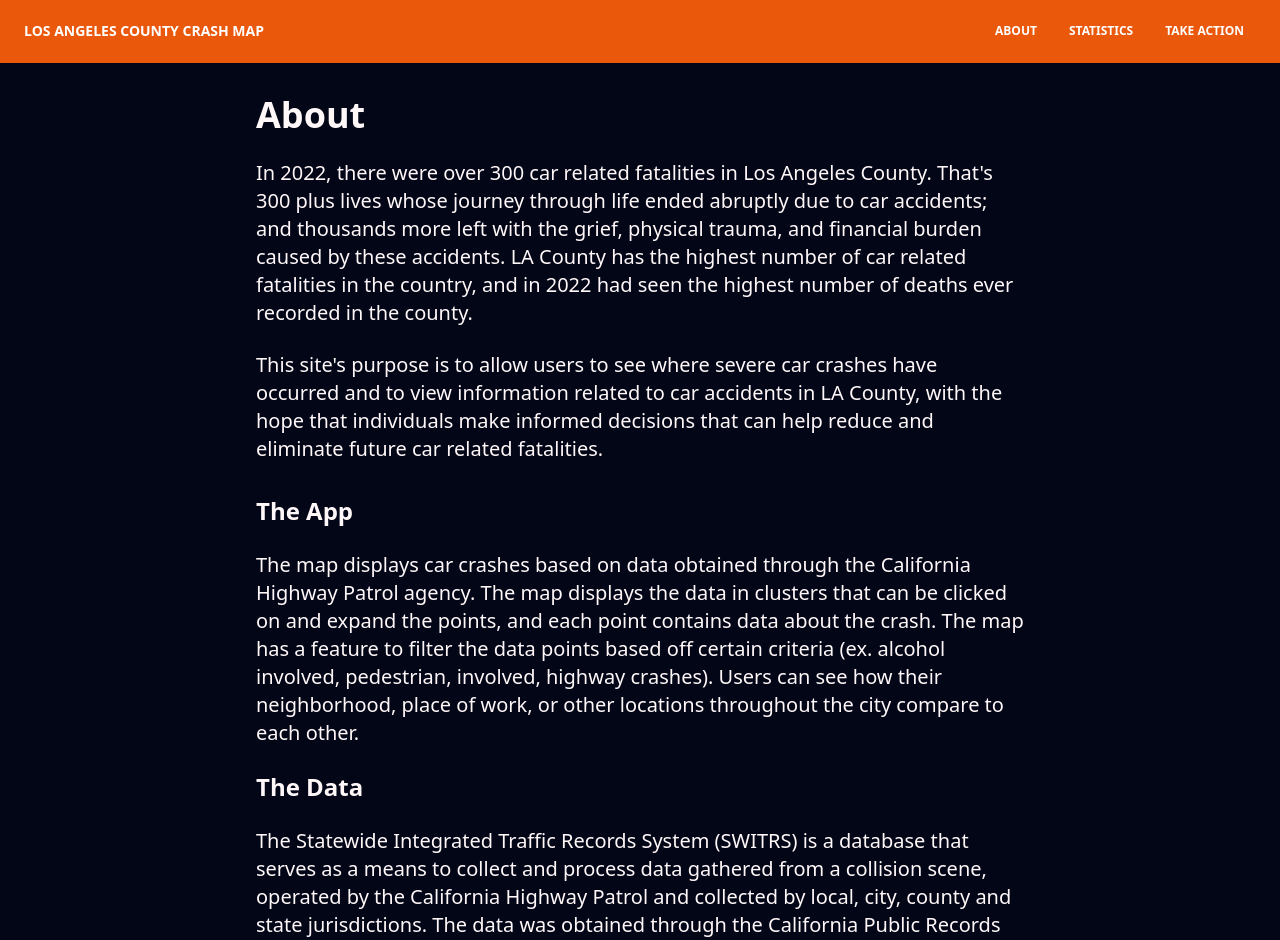
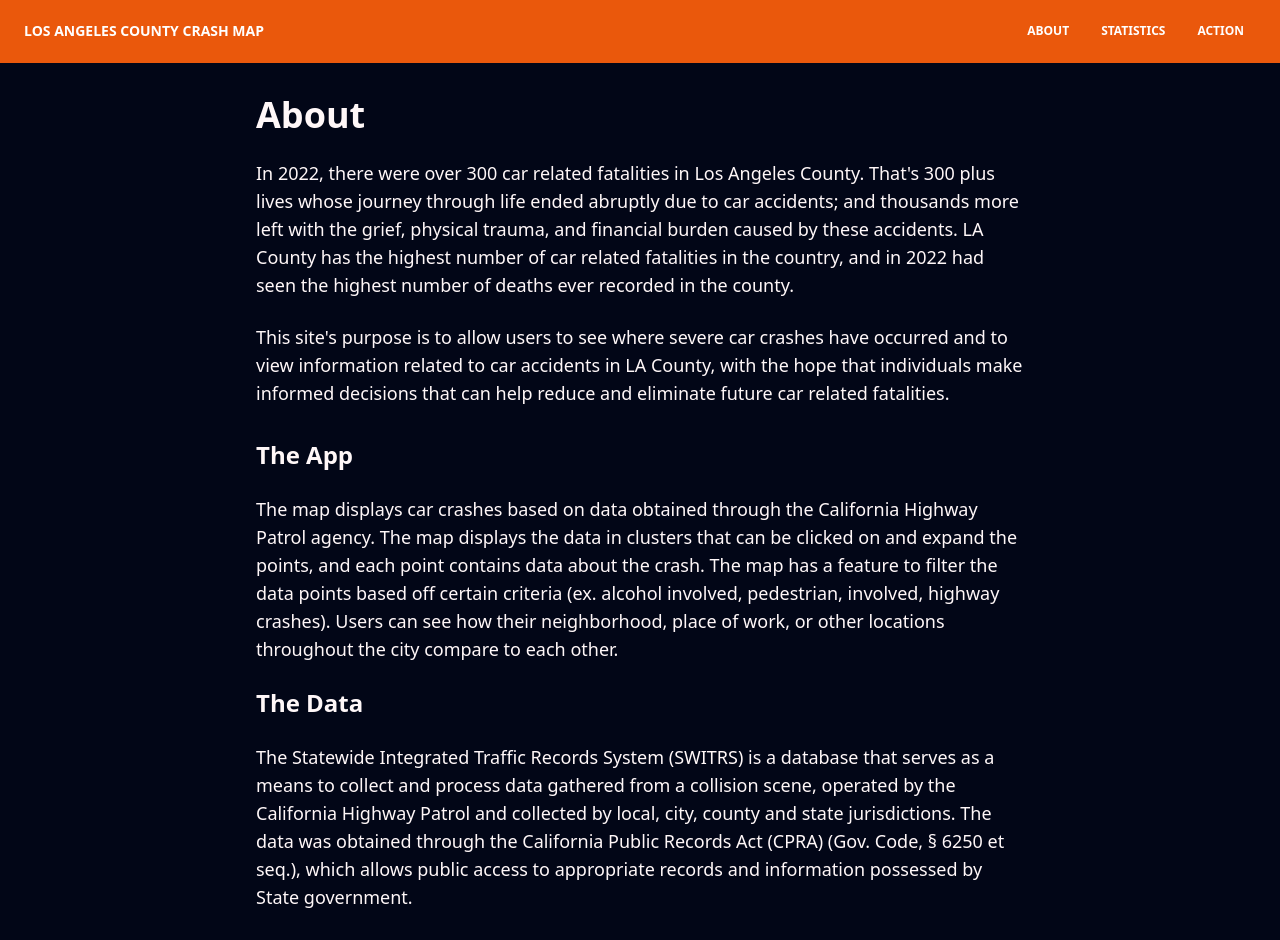
Before and after one commit to gabrielarce/LA_CRASH_MAP, a React (Vite) app in the folder frontend/: page /about in a window 1280 px wide. Shown: the top 940 px of the page. Built offline with nearby package versions, Linux system fonts and the light colour scheme.

Commit message:
add redirect files for netlify redirect error

```diff
--- a/frontend/src/components/Header.jsx
+++ b/frontend/src/components/Header.jsx
@@ -36,6 +36,7 @@ export default function Header() {
                 <Link
                   to="/about"
                   className="px-3 py-2 flex items-center text-xs uppercase font-bold leading-snug text-white hover:opacity-75"
+                  onClick={() => setNavbarOpen(!navbarOpen)}
                 >
                   <span className="ml-2">About</span>
                 </Link>
@@ -44,6 +45,7 @@ export default function Header() {
                 <Link
                   to="/statistics"
                   className="px-3 py-2 flex items-center text-xs uppercase font-bold leading-snug text-white hover:opacity-75"
+                  onClick={() => setNavbarOpen(!navbarOpen)}
                 >
                   <span className="ml-2">Statistics</span>
                 </Link>
@@ -52,8 +54,9 @@ export default function Header() {
                 <Link
                   to="/take-action"
                   className="px-3 py-2 flex items-center text-xs uppercase font-bold leading-snug text-white hover:opacity-75"
+                  onClick={() => setNavbarOpen(!navbarOpen)}
                 >
-                  <span className="ml-2">Take Action</span>
+                  <span className="ml-2">Action</span>
                 </Link>
               </li>
             </ul>
--- a/frontend/src/pages/About.jsx
+++ b/frontend/src/pages/About.jsx
@@ -3,9 +3,9 @@
 const About = () => {
   return (
     <main className="text-snow bg-slate-950 p-8">
-      <div className="max-w-3xl mx-auto">
+      <div className="max-w-3xl mx-auto text-left transition-opacity duration-1000 ease-in-out">
         <h1 className="text-4xl font-bold mb-6">About</h1>
-        <p className="mb-6 text-xl">
+        <p className="mb-6 text-lg">
           In 2022, there were over 300 car related fatalities in Los Angeles
           County. That's 300 plus lives whose journey through life ended
           abruptly due to car accidents; and thousands more left with the grief,
@@ -14,7 +14,7 @@ const About = () => {
           country, and in 2022 had seen the highest number of deaths ever
           recorded in the county.
         </p>
-        <p className="mb-6 text-xl">
+        <p className="mb-6 text-lg">
           This site's purpose is to allow users to see where severe car crashes
           have occurred and to view information related to car accidents in LA
           County, with the hope that individuals make informed decisions that
@@ -22,7 +22,7 @@ const About = () => {
         </p>
 
         <h2 className="text-2xl font-bold mb-6 mt-8">The App</h2>
-        <p className="mb-6 text-xl">
+        <p className="mb-6 text-lg">
           The map displays car crashes based on data obtained through the
           California Highway Patrol agency. The map displays the data in
           clusters that can be clicked on and expand the points, and each point
@@ -34,7 +34,7 @@ const About = () => {
         </p>
 
         <h2 className="text-2xl font-bold mb-6">The Data</h2>
-        <p className="mb-6 text-xl">
+        <p className="mb-6 text-lg">
           The Statewide Integrated Traffic Records System (SWITRS) is a database
           that serves as a means to collect and process data gathered from a
           collision scene, operated by the California Highway Patrol and
@@ -45,7 +45,7 @@ const About = () => {
         </p>
 
         <h2 className="text-2xl font-bold mb-6">Limitations</h2>
-        <p className="mb-6 text-xl">
+        <p className="mb-6 text-lg">
           Data is recorded by a law enforcement agent at the site of the crash,
           and sometimes human error is present and not all data fields are
           completely recorded. Therefor, the map only displays points where a
```
Also changed, not shown: 2 other files (tests, documents, lock files or other folders).
